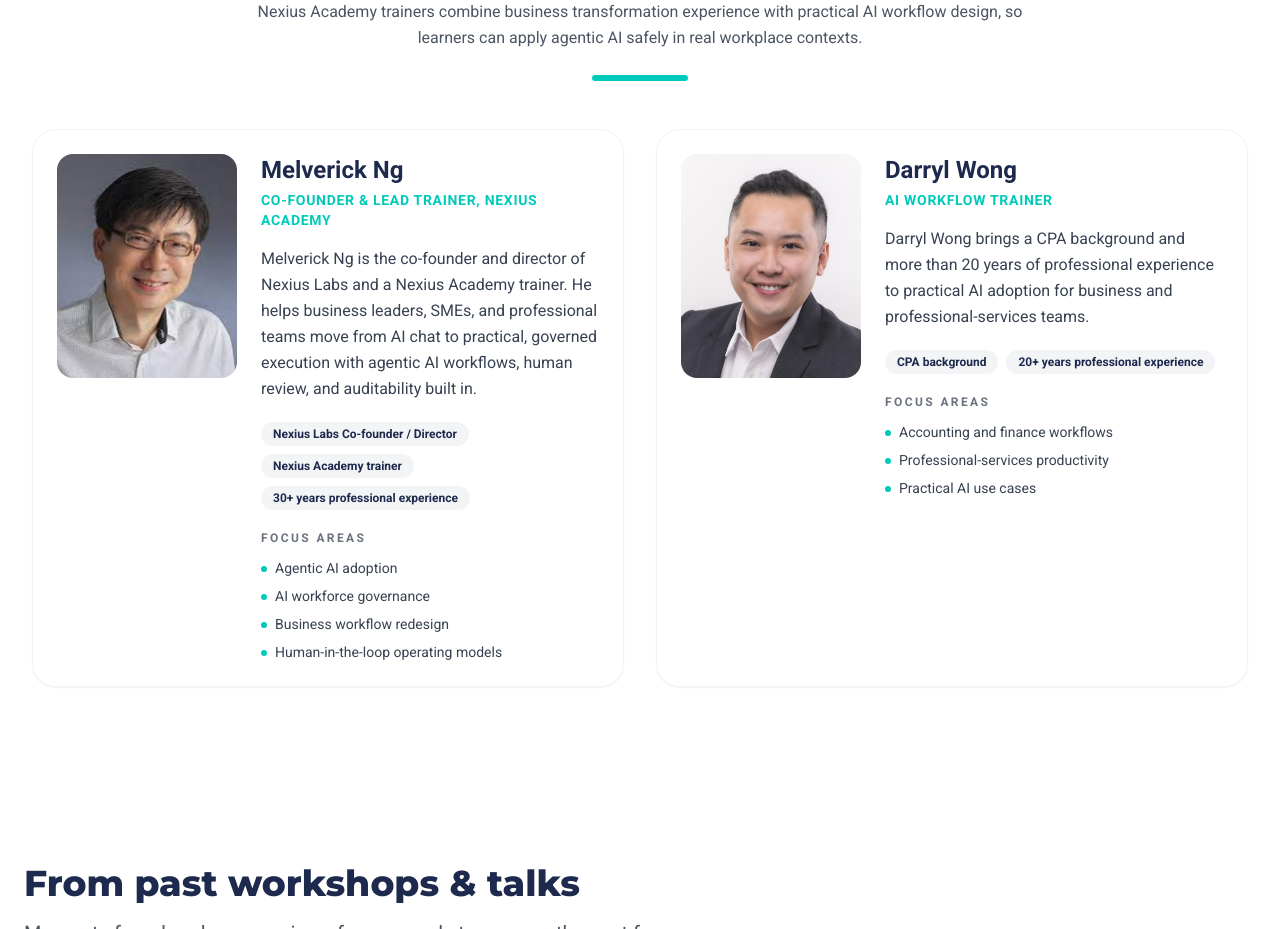
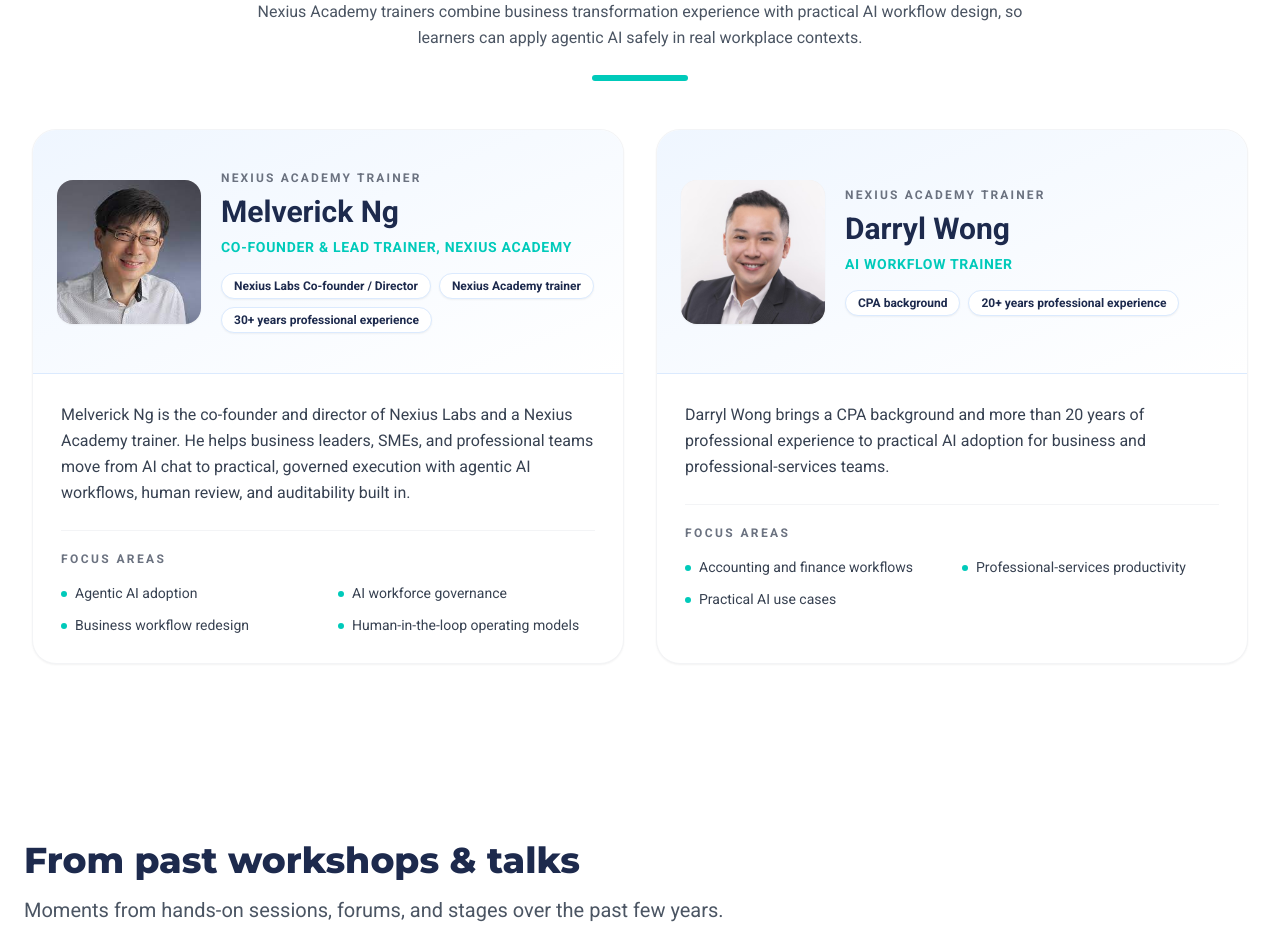
Before and after one commit to nexiuslabs/nexiusacademyskillsfuture, a React (Vite) app: page /courses/agentic-ai in a window 1280 px wide. Shown: the part 5620-6549 px from the top of the page. Built offline with nearby package versions, Linux system fonts and the light colour scheme.

Commit message:
Redesign trainer profile cards

```diff
--- a/components/courses/Instructors.tsx
+++ b/components/courses/Instructors.tsx
@@ -16,37 +16,41 @@ const Instructors: React.FC = () => {
             <div className="w-24 h-1.5 bg-accent mx-auto rounded-full mt-6"></div>
         </div>
 
-        <div className="grid gap-8 md:grid-cols-2">
-            {INSTRUCTORS.map((instructor, index) => (
-                <article key={index} className="group rounded-3xl border border-gray-100 bg-white p-6 shadow-sm transition-shadow hover:shadow-xl">
-                  <div className="grid gap-6 sm:grid-cols-[180px,1fr] sm:items-start">
-                    <div className="relative overflow-hidden rounded-2xl bg-[#f0f0f0]">
+        <div className="grid items-stretch gap-8 lg:grid-cols-2">
+            {INSTRUCTORS.map((instructor) => (
+                <article key={instructor.name} className="group flex h-full flex-col overflow-hidden rounded-3xl border border-gray-100 bg-white shadow-sm transition-all duration-300 hover:-translate-y-1 hover:shadow-xl">
+                  <div className="grid grid-cols-[112px,1fr] items-center gap-5 border-b border-blue-100 bg-gradient-to-br from-blue-50 to-white p-6 sm:grid-cols-[144px,1fr] lg:min-h-[244px]">
+                    <div className="relative aspect-square overflow-hidden rounded-2xl bg-[#f0f0f0] shadow-sm">
                         <ResponsiveImage
                             src={instructor.image}
                             alt={instructor.name}
                             optimize={false}
-                            className="h-60 w-full object-cover object-[center_18%] bg-[#f0f0f0] transition-transform duration-500 group-hover:scale-[1.03] sm:h-56"
+                            className="h-full w-full object-cover object-[center_18%] bg-[#f0f0f0] transition-transform duration-500 group-hover:scale-[1.03]"
                         />
                     </div>
                     <div>
-                      <h3 className="text-2xl font-bold text-primary">{instructor.name}</h3>
-                      <p className="mt-1 text-accent font-semibold text-sm uppercase tracking-wider">{instructor.role}</p>
-                      <p className="mt-4 text-gray-700 leading-relaxed">{instructor.bio}</p>
-
+                      <p className="mb-2 text-xs font-bold uppercase tracking-[0.18em] text-gray-500">Nexius Academy trainer</p>
+                      <h3 className="text-2xl font-bold leading-tight text-primary sm:text-3xl">{instructor.name}</h3>
+                      <p className="mt-2 text-sm font-semibold uppercase leading-snug tracking-wider text-accent">{instructor.role}</p>
                       {instructor.credentials && instructor.credentials.length > 0 && (
-                        <div className="mt-5 flex flex-wrap gap-2">
+                        <div className="mt-4 flex flex-wrap gap-2">
                           {instructor.credentials.map((credential) => (
-                            <span key={credential} className="rounded-full bg-primary/5 px-3 py-1 text-xs font-semibold text-primary">
+                            <span key={credential} className="rounded-full border border-blue-100 bg-white px-3 py-1 text-xs font-semibold text-primary shadow-sm">
                               {credential}
                             </span>
                           ))}
                         </div>
                       )}
+                    </div>
+                  </div>
+
+                  <div className="flex flex-1 flex-col p-6 sm:p-7">
+                      <p className="text-gray-700 leading-relaxed">{instructor.bio}</p>
 
                       {instructor.focusAreas && instructor.focusAreas.length > 0 && (
-                        <div className="mt-5">
+                        <div className="mt-6 border-t border-gray-100 pt-5">
                           <p className="text-xs font-bold uppercase tracking-[0.2em] text-gray-500">Focus areas</p>
-                          <ul className="mt-3 grid gap-2 text-sm text-gray-700">
+                          <ul className="mt-4 grid gap-x-5 gap-y-3 text-sm text-gray-700 sm:grid-cols-2">
                             {instructor.focusAreas.map((area) => (
                               <li key={area} className="flex gap-2">
                                 <span className="mt-2 h-1.5 w-1.5 flex-none rounded-full bg-accent" />
@@ -56,7 +60,6 @@ const Instructors: React.FC = () => {
                           </ul>
                         </div>
                       )}
-                    </div>
                   </div>
                 </article>
             ))}
```
